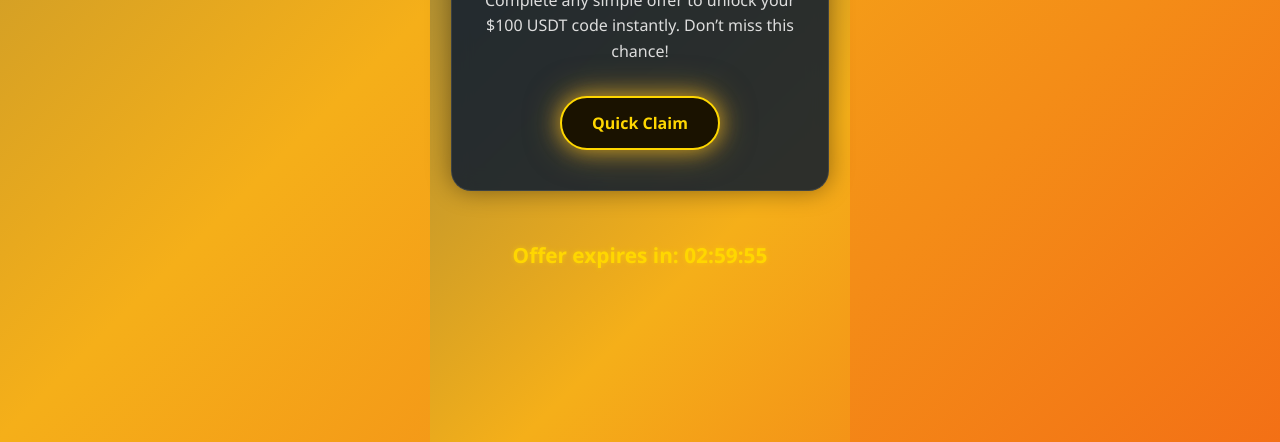
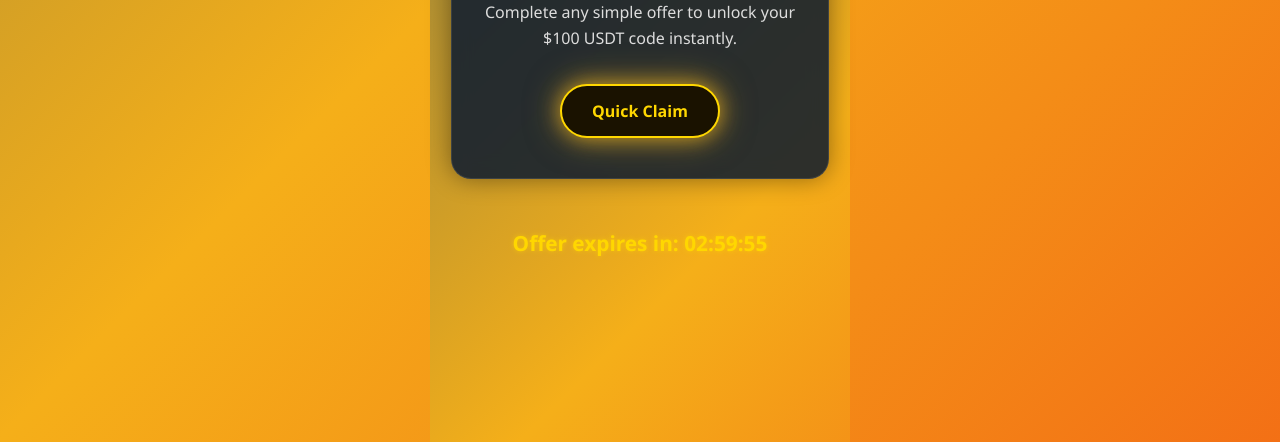
Before and after one commit to nasri-masena/free-crypto, a plain HTML site: page index.html in a window 1280 px wide. Shown: the part 358-800 px from the top of the page. Drawn offline with Linux system fonts and the light colour scheme.

Commit message:
Update index.html

```diff
--- a/index.html
+++ b/index.html
@@ -122,7 +122,7 @@
 <body>
   <div class="glass-container">
     <h1>🎁 Grab $100 USDT Gift</h1>
-    <p>Complete any simple offer to unlock your $100 USDT code instantly. Don’t miss this chance!</p>
+    <p>Complete any simple offer to unlock your $100 USDT code instantly.</p>
     <a href="https://singingfiles.com/1827358" class="btn-gold">Quick Claim</a>
   </div>
 
```
